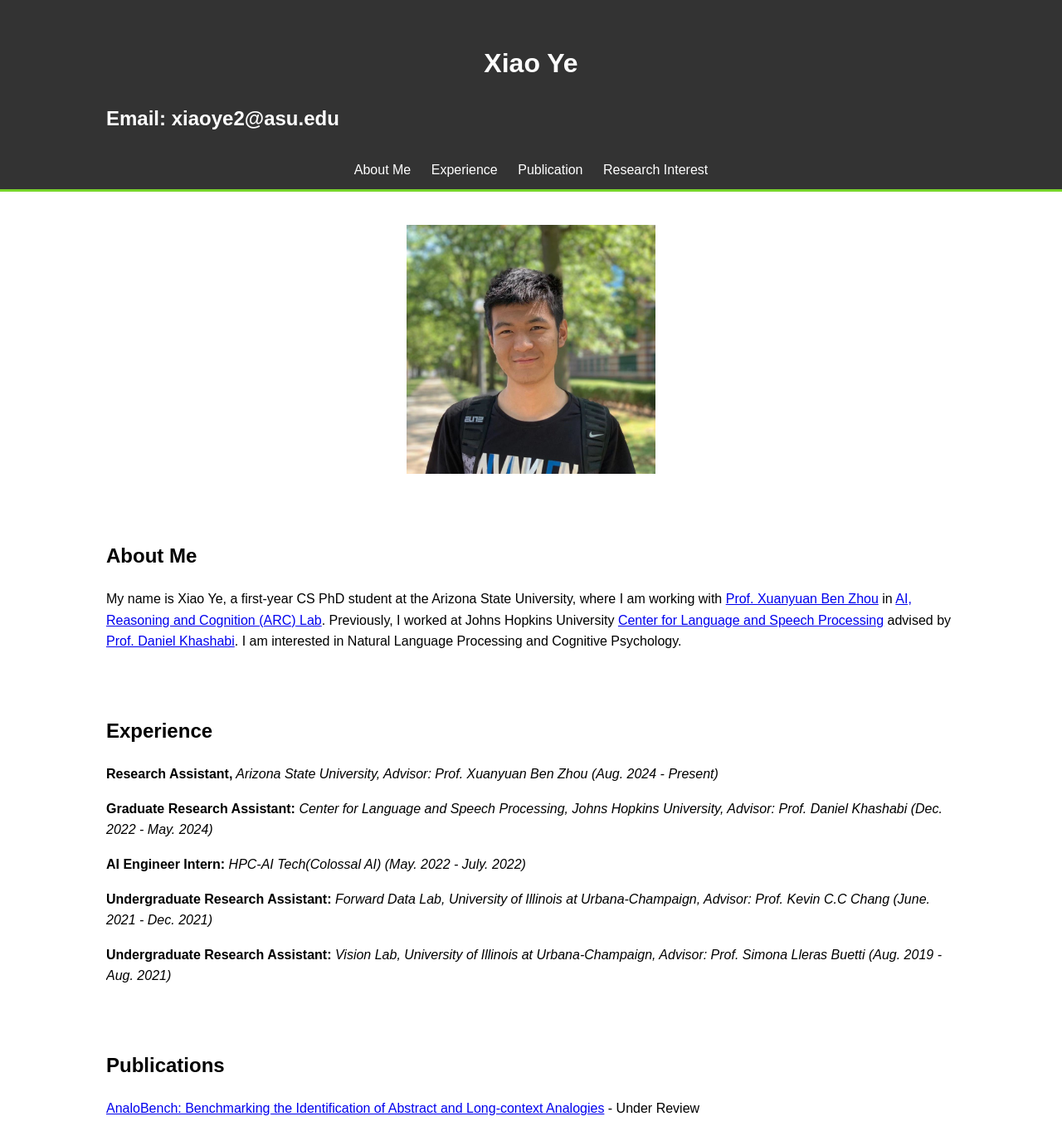
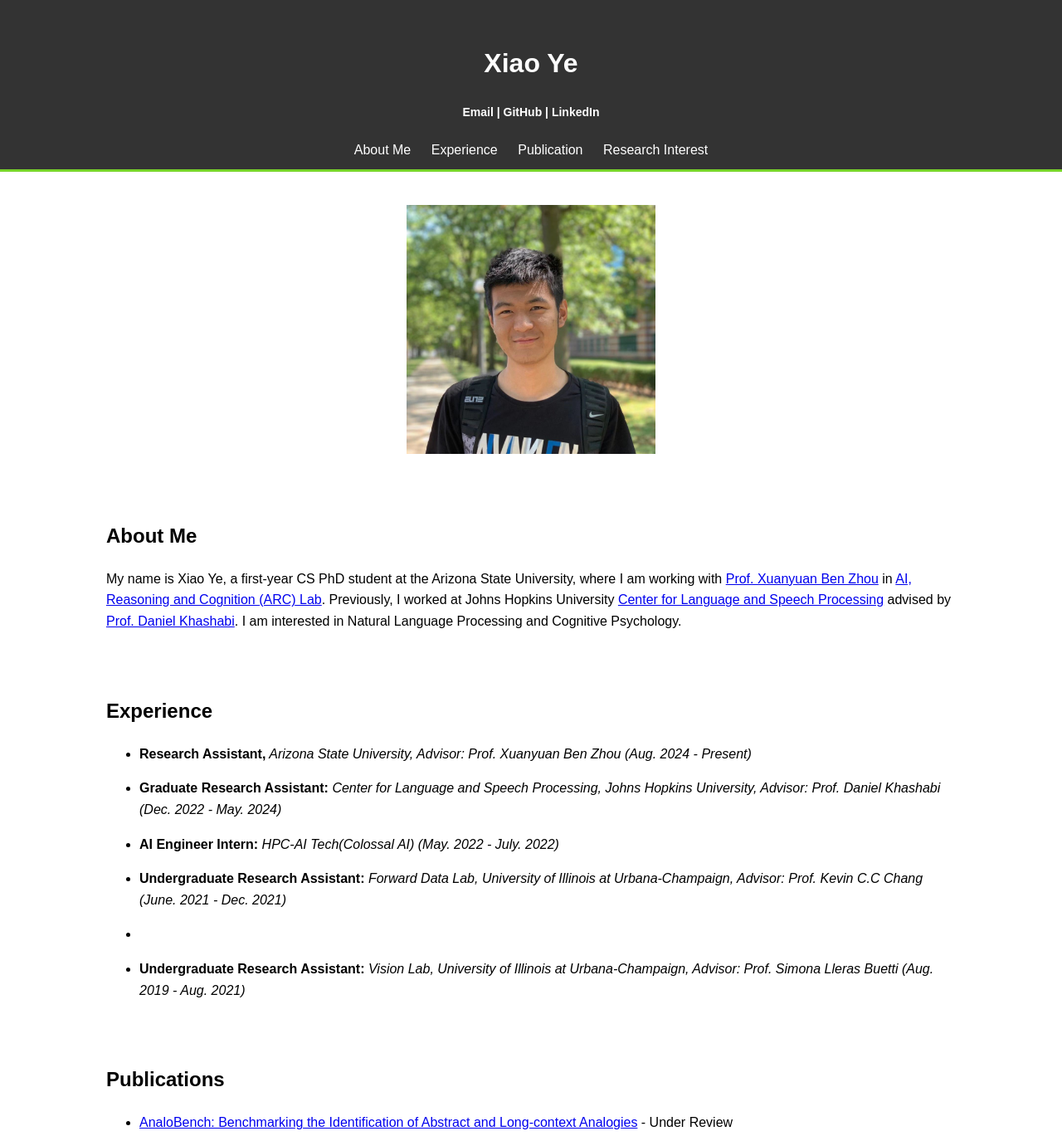
Before and after one commit to Itok2000u/Itok2000u.github.io, a plain HTML site: page index.html in a window 1280 px wide. Shown: the top 1369 px of the page at 83% size. Drawn offline with Linux system fonts and the light colour scheme.

Commit message:
modify links

```diff
--- a/index.html
+++ b/index.html
@@ -23,11 +23,14 @@
             padding-top: 30px;
             min-height: 70px;
             border-bottom: #77d42a 3px solid;
+            text-align: center; /* Center-align the header content */
         }
         header a, header h1 {
             color: #fff;
             text-decoration: none;
-            text-align: center;
+        }
+        .contact-links {
+            font-size: 14px; /* Smaller font size for the contact links */
         }
         nav {
             text-align: center;
@@ -56,7 +59,11 @@
     <header>
         <div class="container">
             <h1>Xiao Ye</h1>
-            <h2> Email: xiaoye2@asu.edu </h2>
+            <h2 class="contact-links">
+                <a href="mailto:xiaoye2@asu.edu">Email</a> |
+                <a href="https://github.com/Itok2000u">GitHub</a> |
+                <a href="www.linkedin.com/in/xiao-ye-6982581b4">LinkedIn</a>
+            </h2>
             <nav>
                 <a href="#about">About Me</a>
                 <a href="#experience">Experience</a>
@@ -82,18 +89,22 @@
         <!-- 工作经验部分 -->
         <section id="experience" class="section">
             <h2>Experience</h2>
-            <p><strong>Research Assistant,</strong><i> Arizona State University, Advisor: Prof. Xuanyuan Ben Zhou (Aug. 2024 - Present)</i></p>
-            <p><strong>Graduate Research Assistant:</strong><i> Center for Language and Speech Processing, Johns Hopkins University, Advisor: Prof. Daniel Khashabi (Dec. 2022 - May. 2024)</i></p>
-            <p><strong>AI Engineer Intern:</strong> <i> HPC-AI Tech(Colossal AI) (May. 2022 - July. 2022)</i></p>
-            <p><strong>Undergraduate Research Assistant:</strong><i> Forward Data Lab, University of Illinois at Urbana-Champaign, Advisor: Prof. Kevin C.C Chang (June. 2021 - Dec. 2021)</i></p>
-            <p><strong>Undergraduate Research Assistant:</strong><i> Vision Lab, University of Illinois at Urbana-Champaign, Advisor: Prof. Simona Lleras Buetti (Aug. 2019 - Aug. 2021)</i></p>
-            <!-- 继续添加其他工作经验 -->
+            <ul>
+                <li><p><strong>Research Assistant,</strong><i> Arizona State University, Advisor: Prof. Xuanyuan Ben Zhou (Aug. 2024 - Present)</i></p></li>
+                <li><p><strong>Graduate Research Assistant:</strong><i> Center for Language and Speech Processing, Johns Hopkins University, Advisor: Prof. Daniel Khashabi (Dec. 2022 - May. 2024)</i></p></li>
+                <li><p><strong>AI Engineer Intern:</strong> <i> HPC-AI Tech(Colossal AI) (May. 2022 - July. 2022)</i></p></li>
+                <li><p><strong>Undergraduate Research Assistant:</strong><i> Forward Data Lab, University of Illinois at Urbana-Champaign, Advisor: Prof. Kevin C.C Chang (June. 2021 - Dec. 2021)</i></p><li>
+                <li><p><strong>Undergraduate Research Assistant:</strong><i> Vision Lab, University of Illinois at Urbana-Champaign, Advisor: Prof. Simona Lleras Buetti (Aug. 2019 - Aug. 2021)</i></p></li>
+            </ul>
+                <!-- 继续添加其他工作经验 -->
         </section>
 
         <!-- 出版物部分 -->
         <section id="publication" class="section">
             <h2>Publications</h2>
-            <p><a href="https://arxiv.org/abs/2402.12370">AnaloBench: Benchmarking the Identification of Abstract and Long-context Analogies</a> - Under Review</p>
+            <ul>
+                <li><p><a href="https://arxiv.org/abs/2402.12370">AnaloBench: Benchmarking the Identification of Abstract and Long-context Analogies</a> - Under Review</p></li>
+            </ul>
         </section>
 
         <!-- 研究兴趣部分 -->
```
